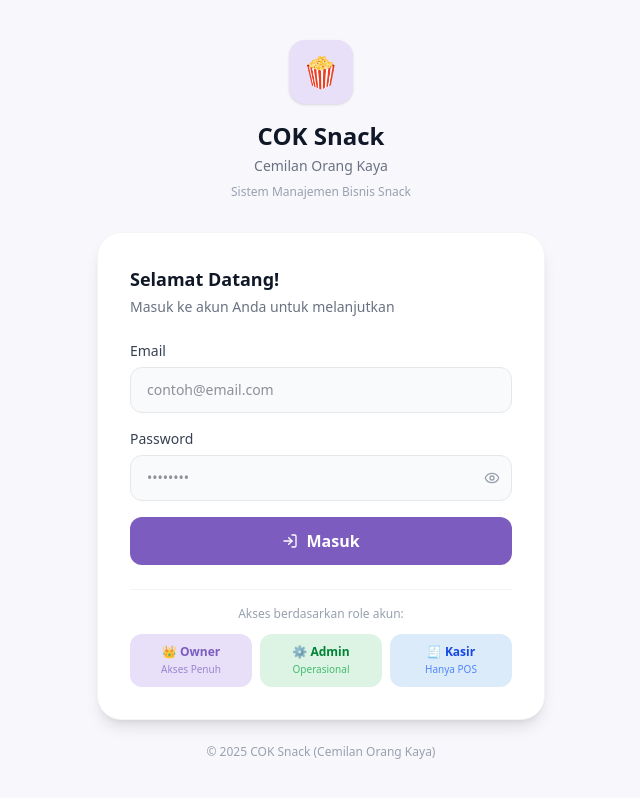
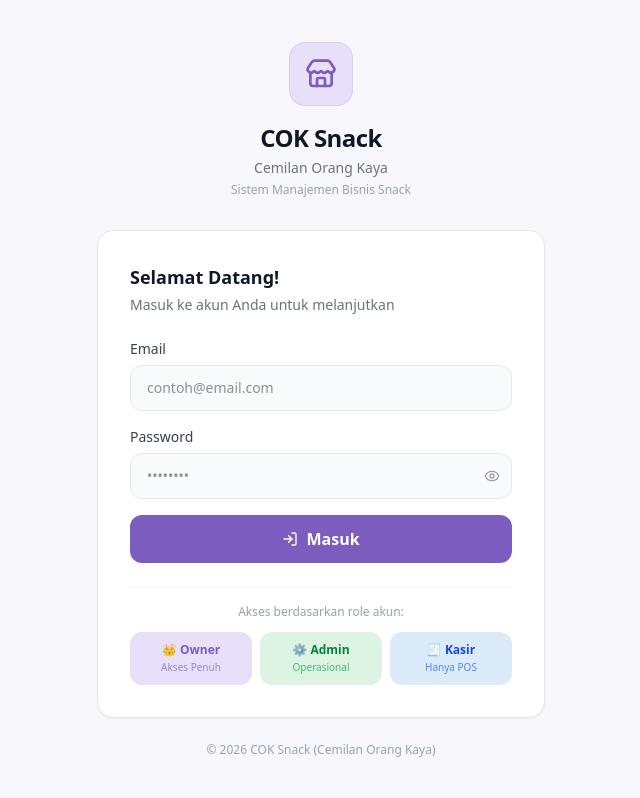
Before and after one commit to farhanfzm08/cok-snack, a Next.js app: page /login in a window 1280 px wide. Shown: the whole page, without its empty margins (319-959 px from the left). Built offline with nearby package versions, Linux system fonts and the light colour scheme; no server answers.

Commit message:
feat: nama toko dan tagline di halaman login dinamis dari pengaturan

```diff
--- a/src/app/login/page.tsx
+++ b/src/app/login/page.tsx
@@ -1,9 +1,9 @@
 "use client";
 
-import { useState } from "react";
+import { useState, useEffect } from "react";
 import { useRouter } from "next/navigation";
 import { createClient } from "@/lib/supabase/client";
-import { Eye, EyeOff, LogIn } from "lucide-react";
+import { Eye, EyeOff, LogIn, Store } from "lucide-react";
 
 export default function LoginPage() {
   const router = useRouter();
@@ -12,6 +12,21 @@ export default function LoginPage() {
   const [showPassword, setShowPassword] = useState(false);
   const [loading, setLoading] = useState(false);
   const [error, setError] = useState("");
+  const [storeName, setStoreName] = useState("COK Snack");
+  const [tagline, setTagline] = useState("Cemilan Orang Kaya");
+
+  useEffect(() => {
+    const saved = localStorage.getItem("cok_snack_settings");
+    if (saved) {
+      try {
+        const parsed = JSON.parse(saved);
+        if (parsed.storeName) setStoreName(parsed.storeName);
+        if (parsed.tagline) setTagline(parsed.tagline);
+      } catch (e) {
+        console.error(e);
+      }
+    }
+  }, []);
 
   const handleLogin = async (e: React.FormEvent) => {
     e.preventDefault();
@@ -38,16 +53,16 @@ export default function LoginPage() {
       <div className="w-full max-w-md">
         {/* Brand Header */}
         <div className="text-center mb-8">
-          <div className="w-16 h-16 bg-[#E8E0F8] rounded-2xl flex items-center justify-center mx-auto mb-4 shadow-sm">
-            <span className="text-3xl">🍿</span>
+          <div className="w-16 h-16 bg-[#E8E0F8] rounded-2xl flex items-center justify-center mx-auto mb-4 border border-[#C4B0F0]/40">
+            <Store className="w-8 h-8 text-[#7C5CBF]" />
           </div>
-          <h1 className="text-2xl font-bold text-gray-900">COK Snack</h1>
-          <p className="text-sm text-gray-500 mt-1">Cemilan Orang Kaya</p>
-          <p className="text-xs text-gray-400 mt-2">Sistem Manajemen Bisnis Snack</p>
+          <h1 className="text-2xl font-bold text-gray-900 tracking-tight">{storeName}</h1>
+          <p className="text-sm font-medium text-gray-500 mt-1">{tagline}</p>
+          <p className="text-xs text-gray-400 mt-1">Sistem Manajemen Bisnis Snack</p>
         </div>
 
         {/* Login Card */}
-        <div className="bg-white rounded-3xl shadow-lg border border-gray-100 p-8">
+        <div className="bg-white rounded-2xl border border-gray-200 p-8 shadow-xs">
           <h2 className="text-lg font-bold text-gray-900 mb-1">Selamat Datang!</h2>
           <p className="text-sm text-gray-500 mb-6">Masuk ke akun Anda untuk melanjutkan</p>
 
@@ -102,7 +117,7 @@ export default function LoginPage() {
             <button
               type="submit"
               disabled={loading}
-              className="w-full bg-[#7C5CBF] hover:bg-[#6B4DAF] text-white font-semibold py-3 px-6 rounded-xl transition-colors flex items-center justify-center gap-2 disabled:opacity-60 disabled:cursor-not-allowed"
+              className="w-full bg-[#7C5CBF] hover:bg-[#6B4DAF] text-white font-semibold py-3 px-6 rounded-xl transition-colors flex items-center justify-center gap-2 disabled:opacity-60 disabled:cursor-not-allowed cursor-pointer"
             >
               {loading ? (
                 <span className="w-4 h-4 border-2 border-white/40 border-t-white rounded-full animate-spin" />
@@ -134,7 +149,7 @@ export default function LoginPage() {
         </div>
 
         <p className="text-center text-xs text-gray-400 mt-6">
-          © 2025 COK Snack (Cemilan Orang Kaya)
+          © {new Date().getFullYear()} {storeName} ({tagline})
         </p>
       </div>
     </div>
```
